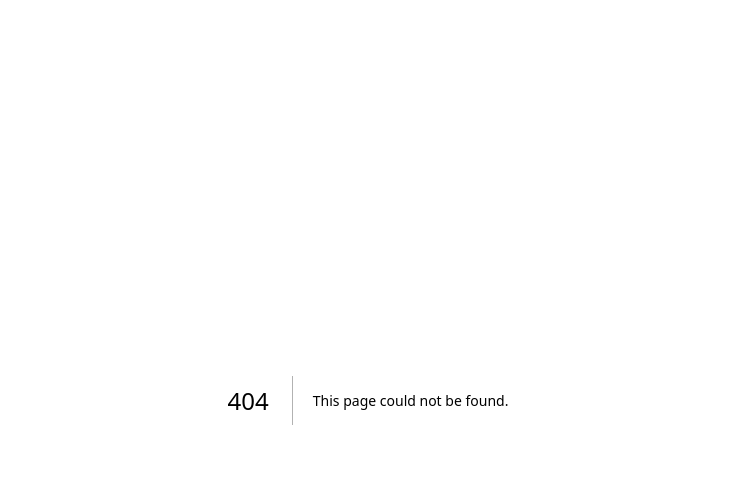
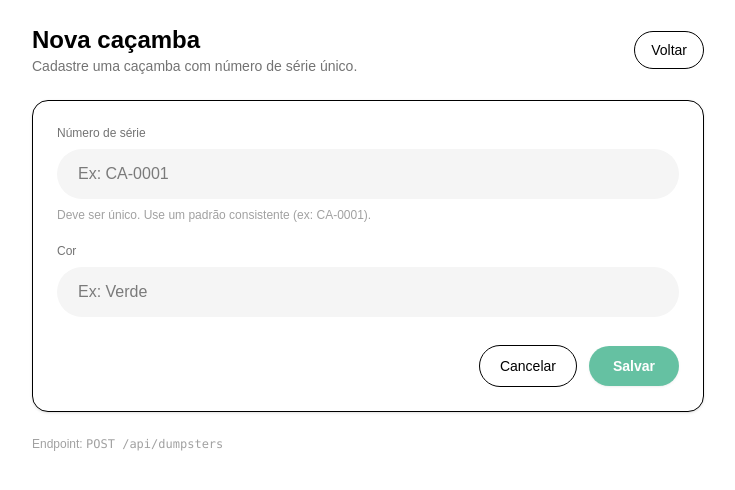
Before and after one commit to JuniorPaula/recycling-debris, a Next.js app in the folder frontend/: page /dumpsters/new in a window 1280 px wide. Before the commit this address had no page. Shown: the top 490 px of the page, without its empty margins (272-1007 px from the left). Built offline with nearby package versions, Linux system fonts and the light colour scheme; no server answers.

Commit message:
frontend: implements page to createa new dumpster

```diff
--- /dev/null
+++ b/frontend/app/dumpsters/new/page.tsx
@@ -0,0 +1,114 @@
+'use client';
+
+import Link from 'next/link';
+import { useRouter } from 'next/navigation';
+import { useMemo, useState } from 'react';
+import { api } from '@/lib/api';
+import type { Dumpster } from '../../../lib/types';
+import { toast } from 'react-toastify';
+
+export default function NewDumpsterPage() {
+  const router = useRouter();
+
+  const [serial, setSerial] = useState('');
+  const [color, setColor] = useState('');
+  const [loading, setLoading] = useState(false);
+
+  const canSubmit = useMemo(() => {
+    return serial.trim().length > 0 && color.trim().length > 0 && !loading;
+  }, [serial, color, loading]);
+
+  async function onSubmit(e: React.FormEvent) {
+    e.preventDefault();
+    setLoading(true);
+
+    try {
+      await api<Dumpster>('/dumpsters', {
+        method: 'POST',
+        body: JSON.stringify({
+          serial: serial.trim(),
+          color: color.trim(),
+        }),
+      });
+
+      toast.success('Caçamba cadastrada com sucesso!');
+      router.push('/dumpsters');
+    } catch (e: any) {
+      toast.error(e?.message ?? 'Erro ao cadastrar caçamba.');
+    } finally {
+      setLoading(false);
+    }
+  }
+
+  return (
+    <main className="min-h-screen bg-white p-6">
+      <div className="mx-auto w-full max-w-2xl space-y-6">
+        <header className="flex items-center justify-between">
+          <div>
+            <h1 className="text-2xl font-bold">Nova caçamba</h1>
+            <p className="text-sm text-neutral-500">
+              Cadastre uma caçamba com número de série único.
+            </p>
+          </div>
+
+          <Link
+            href="/dumpsters"
+            className="rounded-full border px-4 py-2 text-sm hover:bg-neutral-50"
+          >
+            Voltar
+          </Link>
+        </header>
+
+        <div className="rounded-2xl border bg-white p-6 shadow-sm">
+          <form onSubmit={onSubmit} className="space-y-5">
+            <div>
+              <label className="block text-xs text-neutral-500 mb-2">
+                Número de série
+              </label>
+              <input
+                className="w-full rounded-full bg-neutral-100 px-5 py-3 outline-none border border-transparent focus:border-emerald-300"
+                placeholder="Ex: CA-0001"
+                value={serial}
+                onChange={(e) => setSerial(e.target.value)}
+              />
+              <p className="mt-2 text-xs text-neutral-400">
+                Deve ser único. Use um padrão consistente (ex: CA-0001).
+              </p>
+            </div>
+
+            <div>
+              <label className="block text-xs text-neutral-500 mb-2">Cor</label>
+              <input
+                className="w-full rounded-full bg-neutral-100 px-5 py-3 outline-none border border-transparent focus:border-emerald-300"
+                placeholder="Ex: Verde"
+                value={color}
+                onChange={(e) => setColor(e.target.value)}
+              />
+            </div>
+
+            <div className="flex items-center justify-end gap-3 pt-2">
+              <Link
+                href="/dumpsters"
+                className="rounded-full border px-5 py-2.5 text-sm hover:bg-neutral-50"
+              >
+                Cancelar
+              </Link>
+
+              <button
+                type="submit"
+                disabled={!canSubmit}
+                className="rounded-full bg-emerald-600 px-6 py-2.5 text-sm font-semibold text-white shadow-sm hover:bg-emerald-700 disabled:opacity-60 disabled:cursor-not-allowed"
+              >
+                {loading ? 'Salvando...' : 'Salvar'}
+              </button>
+            </div>
+          </form>
+        </div>
+
+        <footer className="text-xs text-neutral-400">
+          Endpoint: <code>POST /api/dumpsters</code>
+        </footer>
+      </div>
+    </main>
+  );
+}
```
